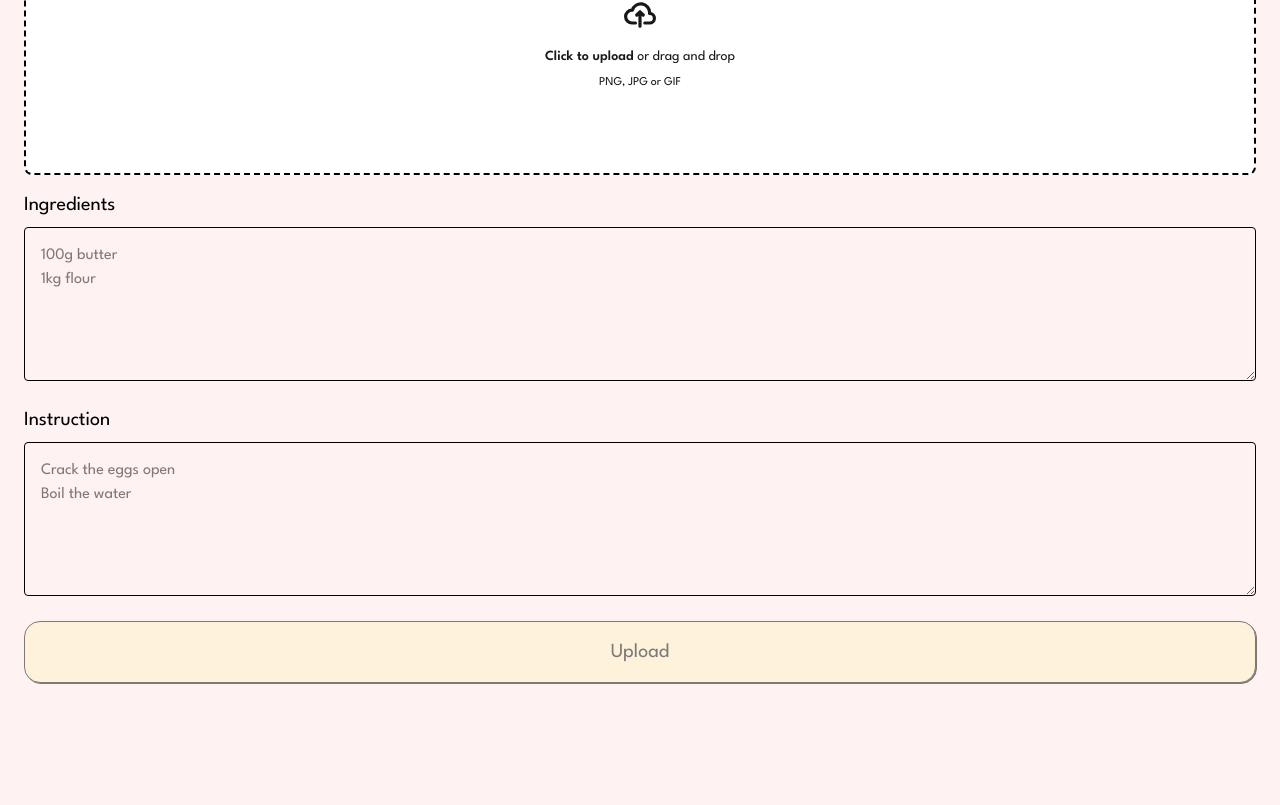
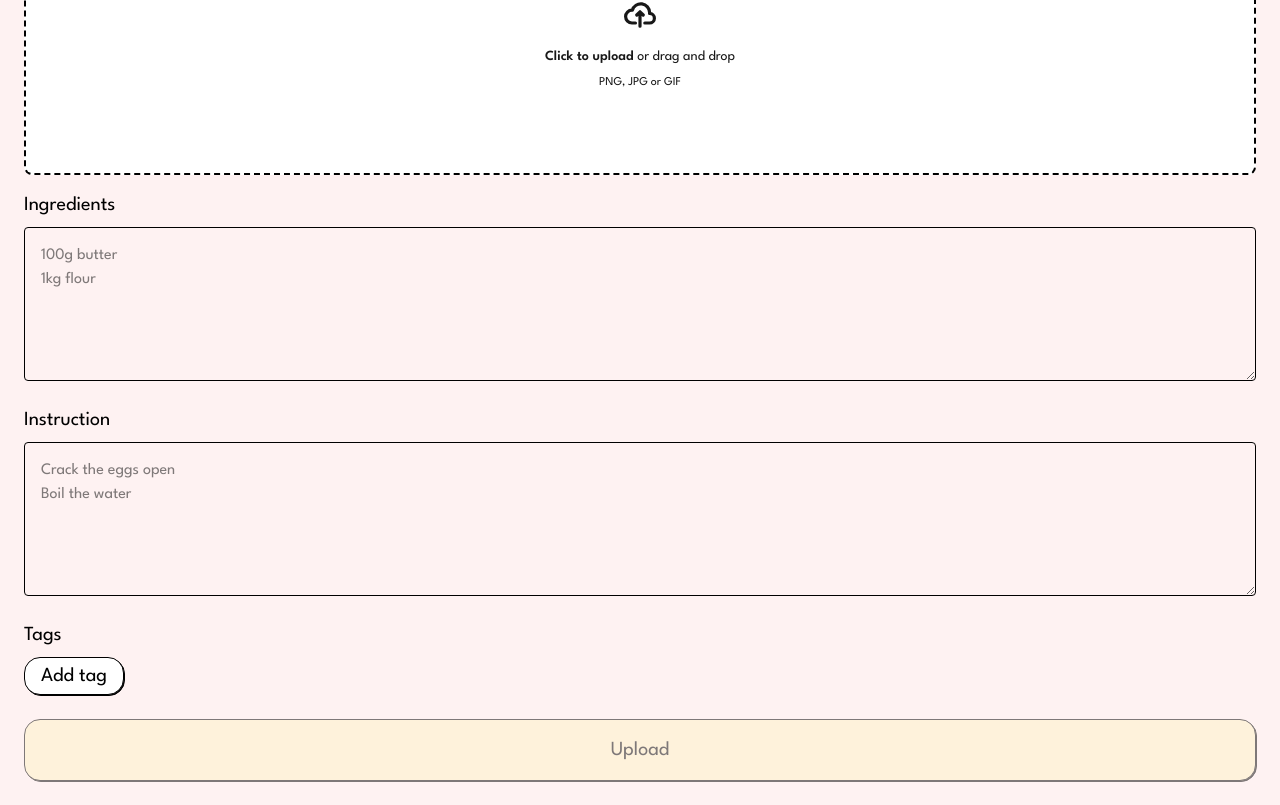
Before and after one commit to johannesschweig/lecker3000, a Vue app: page /upload in a window 1280 px wide. Shown: the part 283-1088 px from the top of the page. Before the commit the page ends 990 px from the top, so only its background shows below. Built offline with nearby package versions, Linux system fonts and the light colour scheme.

Commit message:
add tag to fileupload

```diff
--- a/package.json
+++ b/package.json
@@ -1,6 +1,6 @@
 {
   "name": "lecker3000",
-  "version": "0.7.0",
+  "version": "0.8.0",
   "private": true,
   "type": "module",
   "scripts": {
--- a/src/components/AddPill.vue
+++ b/src/components/AddPill.vue
@@ -2,7 +2,7 @@
   <div v-if='editing'>
     <input type="text" placeholder="tag" v-model="newTag" class="text-lg my-2 rounded-2xl px-4 py-2 border border-black mr-2" @keydown.enter='addTag()'>
     <button class="btn btn-secondary mr-2" @click='editing = false'>Cancel</button>
-    <button class="btn btn-primary" @click='addTag()'>Add</button>
+    <button class="btn btn-add" @click='addTag()'>Add</button>
   </div>
   <button v-else class="btn btn-secondary" @click='editing = true'>Add tag</button>
 </template>
@@ -14,11 +14,15 @@ import { useStore } from '@/stores/index'
 const editing = ref<Boolean>(false)
 const newTag = ref<string>('')
 const store = useStore()
-const props = defineProps(["recipeId"]);
+const props = defineProps(["recipeId", "click"]);
 
 const addTag = async () => {
   if (newTag.value) {
-    store.addTag(props.recipeId, newTag.value.toLowerCase())
+    if (props.recipeId) {
+      store.addTag(props.recipeId, newTag.value.toLowerCase())
+    } else if (props.click) {
+      props.click(newTag.value.toLowerCase())
+    }
     newTag.value = ''
   }
 }
--- a/src/components/FileUpload.vue
+++ b/src/components/FileUpload.vue
@@ -28,12 +28,20 @@
       </label>
     </div>
 
+    <!-- Ingredients & Instruction -->
     <div class="text-xl mb-2">Ingredients</div>
     <textarea v-model="ingredients" placeholder="100g butter
 1kg flour" rows="5" class="w-full mb-4 rounded-sm px-4 py-4 border border-black grow"></textarea>
     <div class="text-xl mb-2">Instruction</div>
     <textarea v-model="instruction" placeholder="Crack the eggs open
 Boil the water" rows="5" class="w-full mb-4 rounded-sm px-4 py-4 border border-black grow"></textarea>
+
+    <!-- Tags -->
+    <div class="text-xl mb-2">Tags</div>
+    <AddPill class="mb-2" :recipeId="null" :click="addTag" />
+    <div class="flex flex-wrap gap-1 mb-4">
+      <Pill v-for="tag in tags" :name="tag" :removable="true"/>
+    </div>
 
     <button :class='["btn", "btn-primary", "block", "w-full", "py-4", "text-center", { "opacity-50": !file }]'
       @click="uploadFile">Upload</button>
@@ -47,15 +55,24 @@ import { ref } from 'vue';
 import { useStore } from '@/stores/index';
 import { useRouter } from 'vue-router';
 import Header from '@/components/Header.vue'
+import Pill from '@/components/Pill.vue';
+import AddPill from './AddPill.vue';
 
 const name = ref('')
 const ingredients = ref('')
 const instruction = ref('')
+const tags = ref<string[]>([])
 const store = useStore()
 const file = ref<File | null>(null)
 
 const router = useRouter()
 let uploadedImageUrl = '';
+
+const addTag = (tag: string) => {
+  if (tag && !tags.value.includes(tag)) {
+    tags.value.push(tag.toLowerCase());
+  }
+}
 
 const handleFileUpload = (event: Event) => {
   const target = event.target as HTMLInputElement;
@@ -88,7 +105,7 @@ const uploadFile = async () => {
       })
     };
     const response = await axios.post('https://content.dropboxapi.com/2/files/upload', file.value, { headers });
-    store.addRecipe({ id: fileId, name: name.value, extension: fileExtension, ingredients: ingredients.value, instruction: instruction.value, tags: [], })
+    store.addRecipe({ id: fileId, name: name.value, extension: fileExtension, ingredients: ingredients.value, instruction: instruction.value, tags: tags.value })
 
     // Extracting the link to the uploaded file from the response
     uploadedImageUrl = response.data.path_display;
--- a/src/components/Home.vue
+++ b/src/components/Home.vue
@@ -16,7 +16,7 @@
       <!-- List -->
       <div class="grid grid-cols-2 md:grid-cols-3 lg:grid-cols-4 gap-4 mb-8">
         <RouterLink v-for="recipe in store.sortedRecipes" :to="`/recipe/${recipe.id}`"
-          class="bg-white border border-black rounded-2xl p-1 brutalist-drop-1">
+          class="bg-white border border-black rounded-2xl p-1 brutalist-drop-1 transition hover:-translate-[1px] hover:brutalist-drop-2 active:translate-[2px] active:brutalist-drop-none">
           <img :key="recipe.id" :src="recipe.thumbnail" :alt="recipe.name"
             class="rounded-xl border-black mb-2 aspect-square object-cover">
           <p lang="de" class="text-xl md:text-2xl ml-1 mb-1 opacity-90 hyphens-auto">{{ recipe.name }}</p>
```
Also changed, not shown: 1 other file (tests, documents, lock files or other folders).
